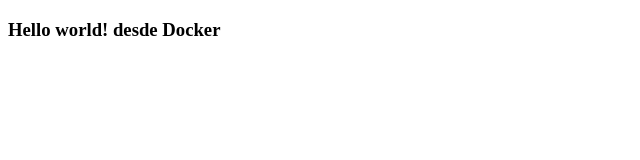
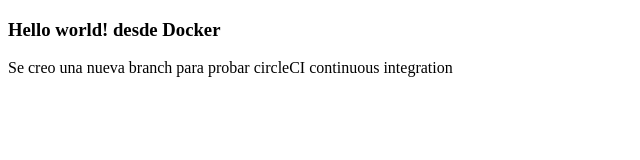
Before and after one commit to johnserrano15/DevOps, a website: page public/index.html in a window 1280 px wide. Shown: the whole page, without its empty margins (0-640 px from the left). Drawn offline with Linux system fonts and the light colour scheme.

Commit message:
Cambios en el html

```diff
--- a/public/index.html
+++ b/public/index.html
@@ -6,5 +6,6 @@
 </head>
 <body>
   <h3>Hello world! desde Docker</h3>
+  <p>Se creo una nueva branch para probar circleCI continuous integration</p>
 </body>
 </html>
```
